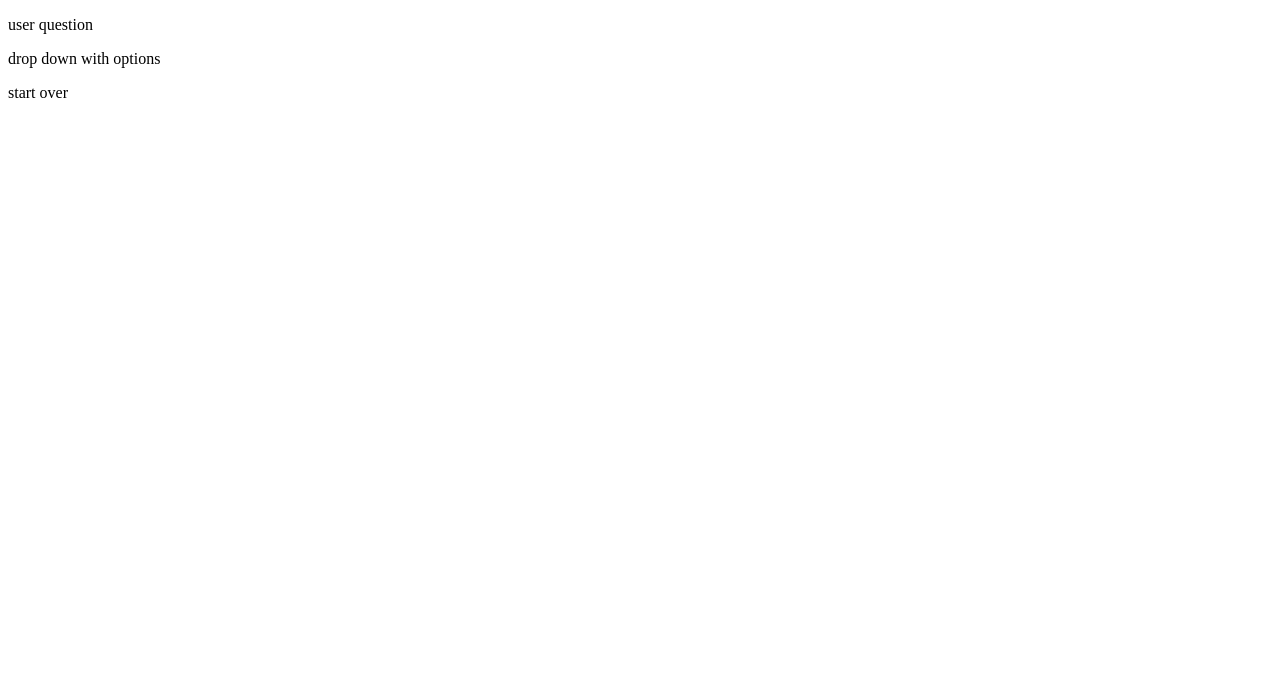
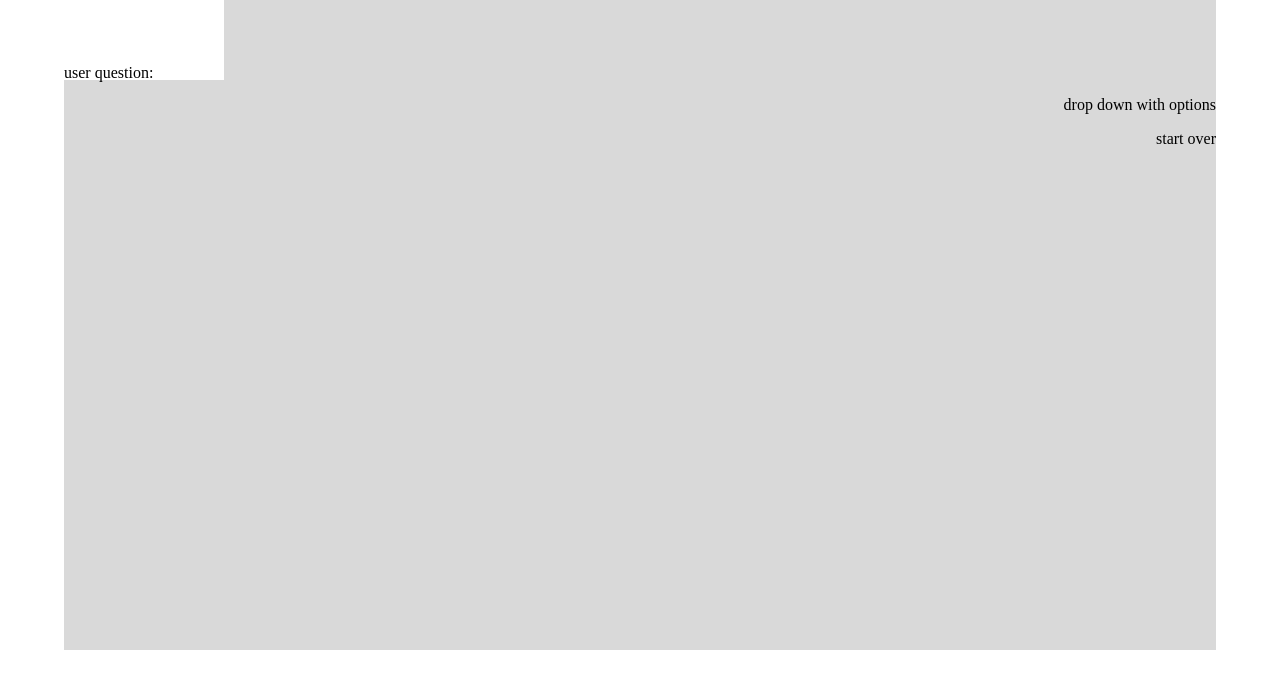
Before and after one commit to MasterChiefRPM/food-picks, an Angular app: page /question-1 in a window 1280 px wide. Shown: the top 688 px of the page. Built offline with nearby package versions, Linux system fonts and the light colour scheme.

Commit message:
new changes

```diff
--- a/src/app/home-page/home-page.component.html
+++ b/src/app/home-page/home-page.component.html
@@ -1,8 +1,8 @@
 <body class="background_color">
     <div class="header">
         <h1>Noomi's Fuud Pics</h1>
-        <a class="box" routerLink="/question-1">
-            Begin
+        <a routerLink="/question-1">
+            <button class="box">Begin</button>
         </a>
     </div>
 </body>
--- a/src/app/home-page/home-page.component.scss
+++ b/src/app/home-page/home-page.component.scss
@@ -5,7 +5,7 @@
     text-align: center;
 }
 .box{
-    width: 15rem;
+    width: 20rem;
     height: 2rem;
     background-color: #D83D3D;
     padding: .5rem 0;
--- a/src/app/question-1/question-1.component.html
+++ b/src/app/question-1/question-1.component.html
@@ -1,6 +1,9 @@
 <div class="question1">
     <a href=""></a>
-    <p class="question">user question</p>
-    <p class="dropdown">drop down with options</p>
-    <p>start over</p>
+    <div class = "background_color">
+        <div class="box"><p class="question">user question:</p></div>
+        <p class="dropdown">drop down with options</p>
+        <p class="start_over">start over</p>
+    </div>
+
 </div>
--- a/src/app/question-1/question-1.component.scss
+++ b/src/app/question-1/question-1.component.scss
@@ -0,0 +1,27 @@
+.question_1{
+    height: 100%
+}
+.background_color{
+    background-color: #D9D9D9;
+    height: 650px;
+    width: 90%;
+    margin: auto;
+    vertical-align: middle;
+}
+.question{
+    text-align: left;
+
+}
+.box{
+    border: black;
+    height: 2rem;
+    width: 10rem;
+    padding-top: 3rem;
+    background-color: white;
+}
+.dropdown{
+    text-align: right;
+}
+.start_over{
+    text-align: right;
+}
--- a/src/styles.scss
+++ b/src/styles.scss
@@ -1 +1,4 @@
-/* You can add global styles to this file, and also import other style files */
+html,body{
+    height: 100vh;
+    margin: 0;
+}
```
